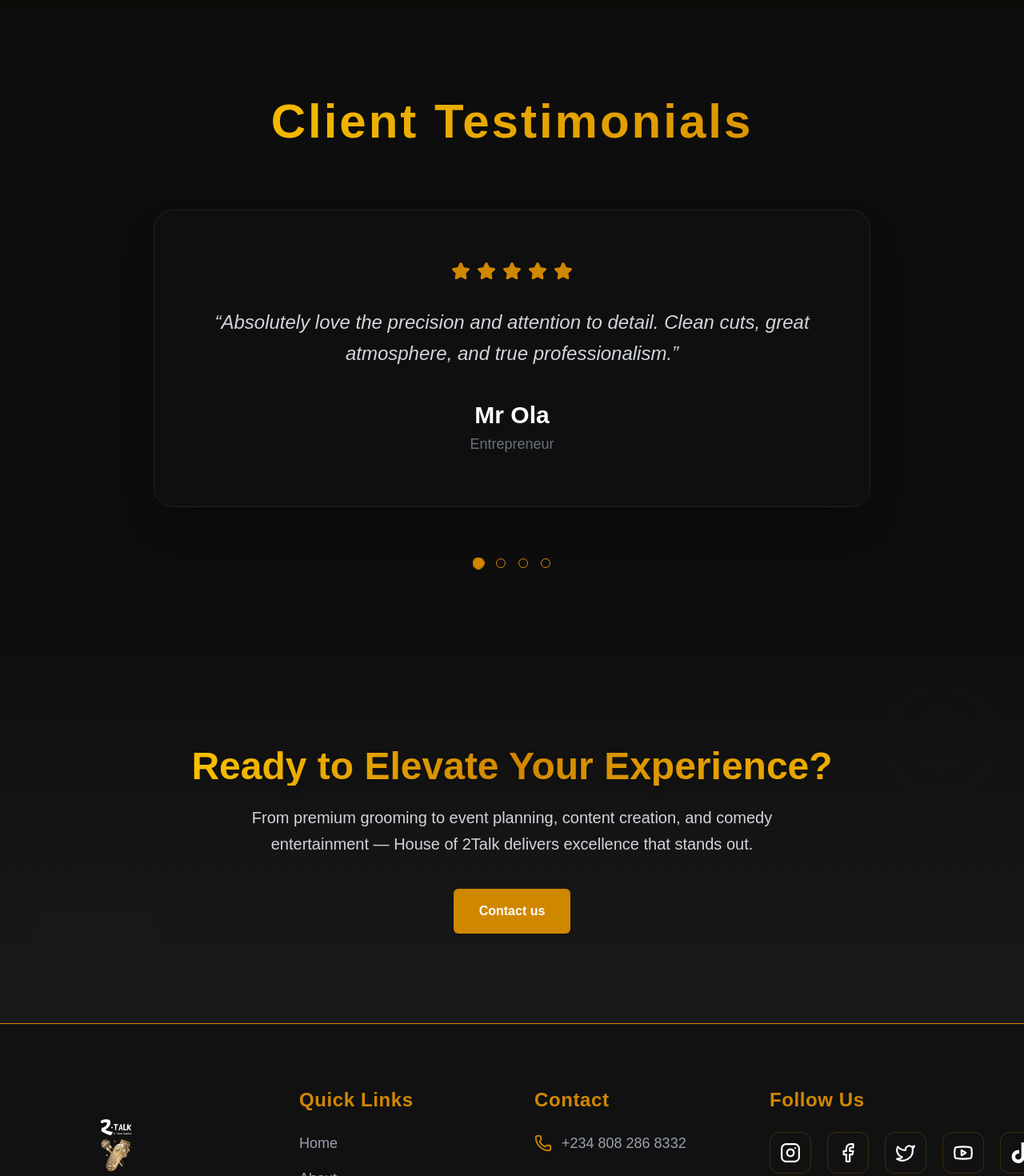
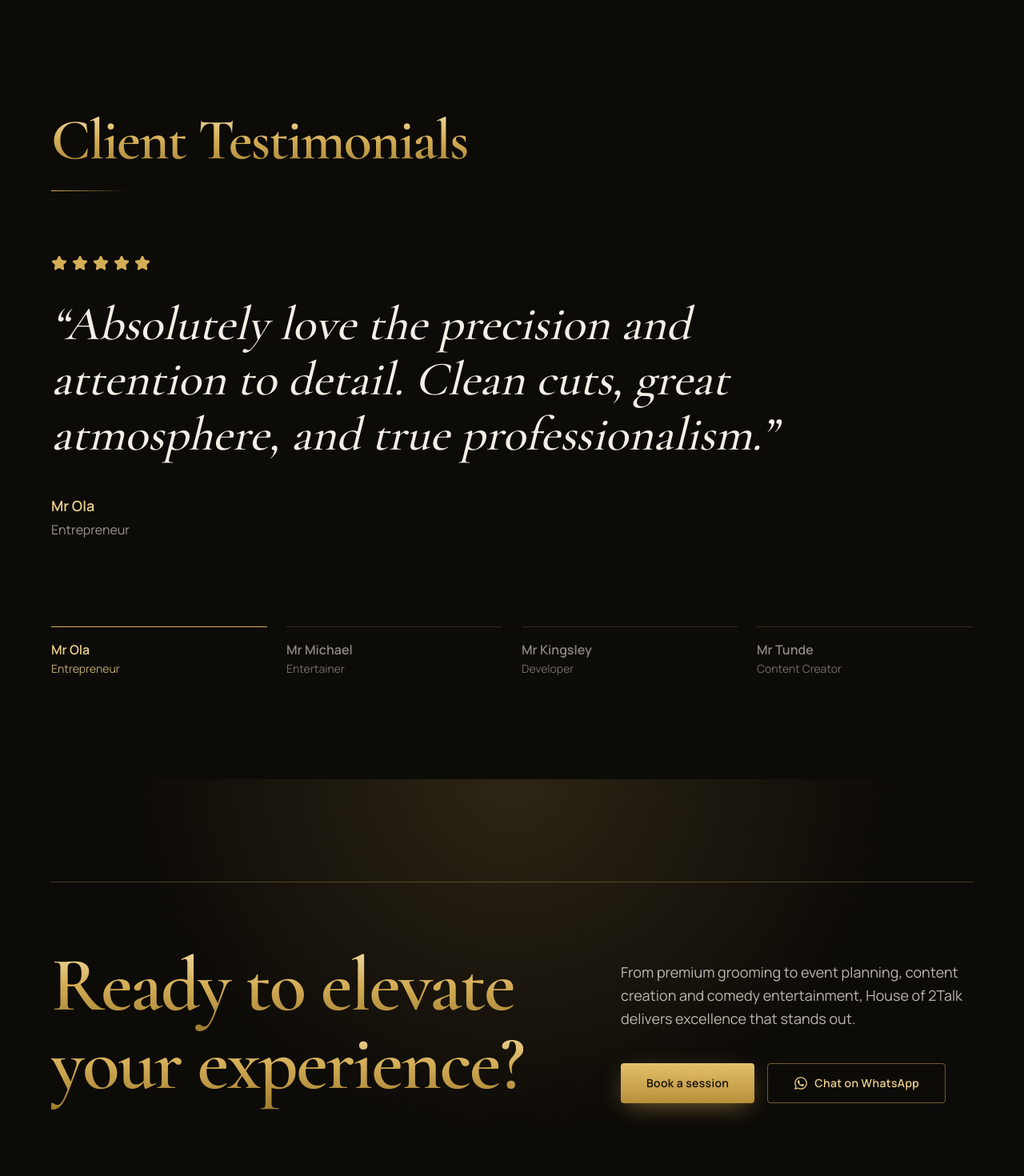
Before and after one commit to King-web-cell-05/2talk, a Next.js app: page / in a window 1280 px wide. Shown: the part 3140-4610 px from the top of the page at 80% size. Built offline with nearby package versions, Linux system fonts and the light colour scheme.

Commit message:
Enhance CallToAction and Testimonials sections with improved layout, animations, and accessibility features

```diff
--- a/components/CallToAction.tsx
+++ b/components/CallToAction.tsx
@@ -1,65 +1,89 @@
-/* eslint-disable react/no-unescaped-entities */
 "use client";
 
-import { motion } from "framer-motion";
-import Button from "@/components/ui/button";
 import Link from "next/link";
+import { motion, useReducedMotion } from "framer-motion";
+import { FaWhatsapp } from "react-icons/fa";
+import { Cormorant_Garamond, Manrope } from "next/font/google";
+
+const display = Cormorant_Garamond({
+  subsets: ["latin"],
+  weight: ["500", "600", "700"],
+  style: ["normal", "italic"],
+  variable: "--font-display",
+});
+
+const body = Manrope({
+  subsets: ["latin"],
+  weight: ["400", "500", "600"],
+  variable: "--font-body",
+});
+
+const focusRing =
+  "focus-visible:outline focus-visible:outline-2 focus-visible:outline-offset-4 focus-visible:outline-[#e3c06a]";
 
 export default function CallToActionSection() {
+  const reduce = useReducedMotion();
+
   return (
-    <section className="w-full bg-[#0f0f0f] text-white py-28 px-6 md:px-20 relative overflow-hidden">
-      {/* Gradient overlay */}
-      <div className="absolute inset-0 bg-gradient-to-b from-transparent to-[#1a1a1a] pointer-events-none" />
+    <section
+      id="get-started"
+      aria-labelledby="cta-heading"
+      className={`${display.variable} ${body.variable} relative isolate w-full overflow-hidden bg-[#0d0b08] px-6 py-24 text-[#f4efe6] [font-family:var(--font-body)] md:px-16 md:py-32`}
+    >
+      {/* One soft, static glow */}
+      <div
+        aria-hidden
+        className="pointer-events-none absolute left-1/2 top-0 -z-10 h-[28rem] w-[60rem] max-w-full -translate-x-1/2 bg-[radial-gradient(ellipse_at_top,rgba(212,173,85,0.16),transparent_70%)]"
+      />
 
       <motion.div
-        initial={{ opacity: 0, y: 40 }}
+        initial={{ opacity: 0, y: reduce ? 0 : 30 }}
         whileInView={{ opacity: 1, y: 0 }}
-        transition={{ duration: 0.8, ease: "easeOut" }}
-        viewport={{ once: true }}
-        className="max-w-4xl mx-auto text-center relative z-10"
+        viewport={{ once: true, margin: "-80px" }}
+        transition={{
+          duration: reduce ? 0 : 0.9,
+          ease: [0.22, 1, 0.36, 1],
+        }}
+        className="mx-auto max-w-7xl border-t border-[#d4ad55]/30 pt-14 md:pt-20"
       >
-        <h2 className="text-4xl md:text-5xl font-extrabold mb-6 text-transparent bg-clip-text bg-gradient-to-r from-yellow-400 via-yellow-600 to-yellow-500 drop-shadow-lg">
-          Ready to Elevate Your Experience?
-        </h2>
+        <div className="grid gap-12 lg:grid-cols-[minmax(0,7fr)_minmax(0,5fr)] lg:items-end lg:gap-24">
+          <h2
+            id="cta-heading"
+            className="[font-family:var(--font-display)] text-5xl font-semibold leading-[1.02] tracking-tight sm:text-6xl md:text-8xl"
+          >
+            <span className="bg-gradient-to-b from-[#f6e7b4] via-[#d4ad55] to-[#9c7a2e] bg-clip-text text-transparent">
+              Ready to elevate your experience?
+            </span>
+          </h2>
 
-        <p className="text-gray-300 text-lg md:text-xl leading-relaxed max-w-2xl mx-auto">
-          From premium grooming to event planning, content creation, and comedy entertainment —
-          House of 2Talk delivers excellence that stands out.
-        </p>
+          <div>
+            <p className="max-w-md text-base leading-relaxed text-[#f4efe6]/75 md:text-lg">
+              From premium grooming to event planning, content creation and
+              comedy entertainment, House of 2Talk delivers excellence that
+              stands out.
+            </p>
 
-        <div className="flex justify-center mt-10">
-          <Link href="/contact">
-            <Button
-              className="
-                bg-yellow-600 hover:bg-yellow-500 text-black
-                font-semibold px-8 py-4 rounded-md
-                transition-all duration-300 shadow-lg
-              "
-            >
-              Contact us
-            </Button>
-          </Link>
+            <div className="mt-10 flex flex-wrap gap-4">
+              <Link
+                href="/contact"
+                className={`inline-flex items-center justify-center rounded-sm bg-gradient-to-b from-[#e3c06a] to-[#b8903a] px-8 py-3.5 text-sm font-semibold tracking-wide text-[#14100a] shadow-[0_8px_30px_-8px_rgba(212,173,85,0.6)] transition duration-300 hover:-translate-y-0.5 hover:shadow-[0_12px_36px_-8px_rgba(212,173,85,0.8)] ${focusRing}`}
+              >
+                Book a session
+              </Link>
+
+              <a
+                href="https://wa.me/2348082868332"
+                target="_blank"
+                rel="noopener noreferrer"
+                className={`inline-flex items-center justify-center gap-2 rounded-sm border border-[#d4ad55]/50 px-8 py-3.5 text-sm font-semibold tracking-wide text-[#e9cf8a] transition duration-300 hover:border-[#d4ad55] hover:bg-[#d4ad55]/10 ${focusRing}`}
+              >
+                <FaWhatsapp size={18} aria-hidden />
+                Chat on WhatsApp
+              </a>
+            </div>
+          </div>
         </div>
       </motion.div>
-
-      {/* Floating glow effects */}
-      <motion.div
-        initial={{ opacity: 0 }}
-        animate={{ opacity: 0.4 }}
-        transition={{ duration: 2, repeat: Infinity, repeatType: "reverse" }}
-        className="absolute top-10 right-10 w-32 h-32 bg-yellow-700/10 blur-3xl rounded-full"
-      />
-      <motion.div
-        initial={{ opacity: 0 }}
-        animate={{ opacity: 0.4 }}
-        transition={{
-          duration: 2,
-          repeat: Infinity,
-          repeatType: "reverse",
-          delay: 0.8,
-        }}
-        className="absolute bottom-10 left-10 w-40 h-40 bg-yellow-700/10 blur-3xl rounded-full"
-      />
     </section>
   );
 }
--- a/components/Testimonials.tsx
+++ b/components/Testimonials.tsx
@@ -1,9 +1,22 @@
-/* eslint-disable react/no-unescaped-entities */
 "use client";
 
-import { useState, useEffect } from "react";
-import { motion, AnimatePresence } from "framer-motion";
+import { useEffect, useState } from "react";
+import { AnimatePresence, motion, useReducedMotion } from "framer-motion";
 import { Star } from "lucide-react";
+import { Cormorant_Garamond, Manrope } from "next/font/google";
+
+const display = Cormorant_Garamond({
+  subsets: ["latin"],
+  weight: ["500", "600", "700"],
+  style: ["normal", "italic"],
+  variable: "--font-display",
+});
+
+const body = Manrope({
+  subsets: ["latin"],
+  weight: ["400", "500", "600"],
+  variable: "--font-body",
+});
 
 const testimonials = [
   {
@@ -28,91 +41,133 @@ const testimonials = [
   },
 ];
 
+const ease = [0.22, 1, 0.36, 1] as const;
+
+const focusRing =
+  "focus-visible:outline focus-visible:outline-2 focus-visible:outline-offset-4 focus-visible:outline-[#e3c06a]";
+
 export default function TestimonialSection() {
   const [current, setCurrent] = useState(0);
+  const [paused, setPaused] = useState(false);
+  const reduce = useReducedMotion();
 
+  // Auto-rotate, paused on hover/focus and disabled for reduced motion
   useEffect(() => {
+    if (paused || reduce) return;
     const interval = setInterval(() => {
       setCurrent((prev) => (prev + 1) % testimonials.length);
     }, 6500);
+    return () => clearInterval(interval);
+  }, [paused, reduce, current]);
 
-    return () => clearInterval(interval);
-  }, []);
+  const active = testimonials[current];
 
   return (
-    <section className="w-full bg-[#0D0D0D] text-white py-28 px-6 md:px-20">
-      {/* Heading */}
-      <motion.h2
-        initial={{ opacity: 0, y: 30 }}
-        whileInView={{ opacity: 1, y: 0 }}
-        viewport={{ once: true }}
-        transition={{ duration: 0.8 }}
-        className="
-          text-center text-4xl md:text-6xl font-extrabold tracking-wider
-          text-transparent bg-clip-text bg-gradient-to-r from-yellow-400 to-yellow-600
-          mb-20
-        "
+    <section
+      id="testimonials"
+      aria-labelledby="testimonials-heading"
+      className={`${display.variable} ${body.variable} w-full bg-[#0d0b08] px-6 py-24 text-[#f4efe6] [font-family:var(--font-body)] md:px-16 md:py-32`}
     >
+      <div
+        className="mx-auto max-w-7xl"
+        onMouseEnter={() => setPaused(true)}
+        onMouseLeave={() => setPaused(false)}
+        onFocus={() => setPaused(true)}
+        onBlur={() => setPaused(false)}
+      >
+        {/* Header */}
+        <header className="mb-14 md:mb-20">
+          <h2
+            id="testimonials-heading"
+            className="[font-family:var(--font-display)] text-5xl font-semibold leading-[1.05] tracking-tight md:text-7xl"
+          >
+            <span className="bg-gradient-to-b from-[#f6e7b4] via-[#d4ad55] to-[#9c7a2e] bg-clip-text text-transparent">
               Client Testimonials
-      </motion.h2>
+            </span>
+          </h2>
+          <div
+            aria-hidden
+            className="mt-6 h-px w-24 bg-gradient-to-r from-[#d4ad55] to-transparent"
+          />
+        </header>
 
-      {/* Testimonial Card */}
-      <div className="relative flex justify-center">
+        {/* Quote */}
+        <div
+          role="tabpanel"
+          id="testimonial-panel"
+          aria-labelledby={`testimonial-tab-${current}`}
+          className="min-h-[22rem] md:min-h-[24rem]"
+        >
           <AnimatePresence mode="wait">
-          <motion.div
+            <motion.figure
               key={current}
-            initial={{ opacity: 0, y: 30 }}
+              initial={{ opacity: 0, y: reduce ? 0 : 20 }}
               animate={{ opacity: 1, y: 0 }}
-            exit={{ opacity: 0, y: -30 }}
-            transition={{ duration: 0.6, ease: "easeOut" }}
-            className="
-              bg-[#111]/80 border border-[#222]
-              rounded-3xl p-12 md:p-16
-              shadow-2xl backdrop-blur-md
-              max-w-4xl w-full text-center
-            "
+              exit={{ opacity: 0, y: reduce ? 0 : -12 }}
+              transition={{ duration: reduce ? 0 : 0.6, ease }}
+              className="max-w-5xl"
             >
-            {/* Stars */}
-            <div className="flex justify-center gap-2 mb-8">
+              <div
+                className="flex gap-1.5"
+                role="img"
+                aria-label="Rated 5 out of 5 stars"
+              >
                 {[...Array(5)].map((_, i) => (
                   <Star
                     key={i}
-                  className="w-6 h-6 text-yellow-600 fill-yellow-600"
+                    aria-hidden
+                    className="h-5 w-5 fill-[#d4ad55] text-[#d4ad55]"
                   />
                 ))}
               </div>
 
-            {/* Quote */}
-            <p className="text-gray-300 text-xl md:text-2xl leading-relaxed italic max-w-3xl mx-auto">
-              “{testimonials[current].text}”
-            </p>
+              <blockquote className="mt-8 [font-family:var(--font-display)] text-3xl font-medium italic leading-[1.25] text-[#f4efe6] sm:text-4xl md:text-6xl md:leading-[1.15]">
+                “{active.text}”
+              </blockquote>
 
-            {/* Author */}
-            <div className="mt-10">
-              <h3 className="text-2xl md:text-3xl font-bold text-white">
-                {testimonials[current].name}
-              </h3>
-              <p className="text-gray-500 text-lg mt-1">
-                {testimonials[current].role}
-              </p>
-            </div>
-          </motion.div>
+              <figcaption className="mt-10">
+                <span className="block text-lg font-semibold text-[#e9cf8a]">
+                  {active.name}
+                </span>
+                <span className="mt-1 block text-[#f4efe6]/60">
+                  {active.role}
+                </span>
+              </figcaption>
+            </motion.figure>
           </AnimatePresence>
         </div>
 
-      {/* Pagination */}
-      <div className="flex justify-center gap-4 mt-16">
-        {testimonials.map((_, idx) => (
+        {/* Selector: client names */}
+        <div
+          role="tablist"
+          aria-label="Choose a testimonial"
+          className="mt-14 grid grid-cols-2 gap-x-6 gap-y-4 md:mt-20 md:grid-cols-4"
+        >
+          {testimonials.map((t, idx) => {
+            const isActive = idx === current;
+            return (
               <button
-            key={idx}
+                key={t.name}
+                type="button"
+                role="tab"
+                id={`testimonial-tab-${idx}`}
+                aria-selected={isActive}
+                aria-controls="testimonial-panel"
                 onClick={() => setCurrent(idx)}
-            className={`
-              h-3 w-3 rounded-full transition-all duration-300
-              border border-yellow-600
-              ${idx === current ? "bg-yellow-600 scale-125" : "bg-transparent"}
-            `}
-          />
-        ))}
+                className={`border-t pt-4 text-left transition-colors duration-300 ${focusRing} ${
+                  isActive
+                    ? "border-[#d4ad55] text-[#e9cf8a]"
+                    : "border-[#d4ad55]/20 text-[#f4efe6]/55 hover:border-[#d4ad55]/60 hover:text-[#f4efe6]"
+                }`}
+              >
+                <span className="block font-semibold">{t.name}</span>
+                <span className="mt-0.5 block text-sm opacity-80">
+                  {t.role}
+                </span>
+              </button>
+            );
+          })}
+        </div>
       </div>
     </section>
   );
```
Lines whose indentation alone changed are shown as unchanged.
